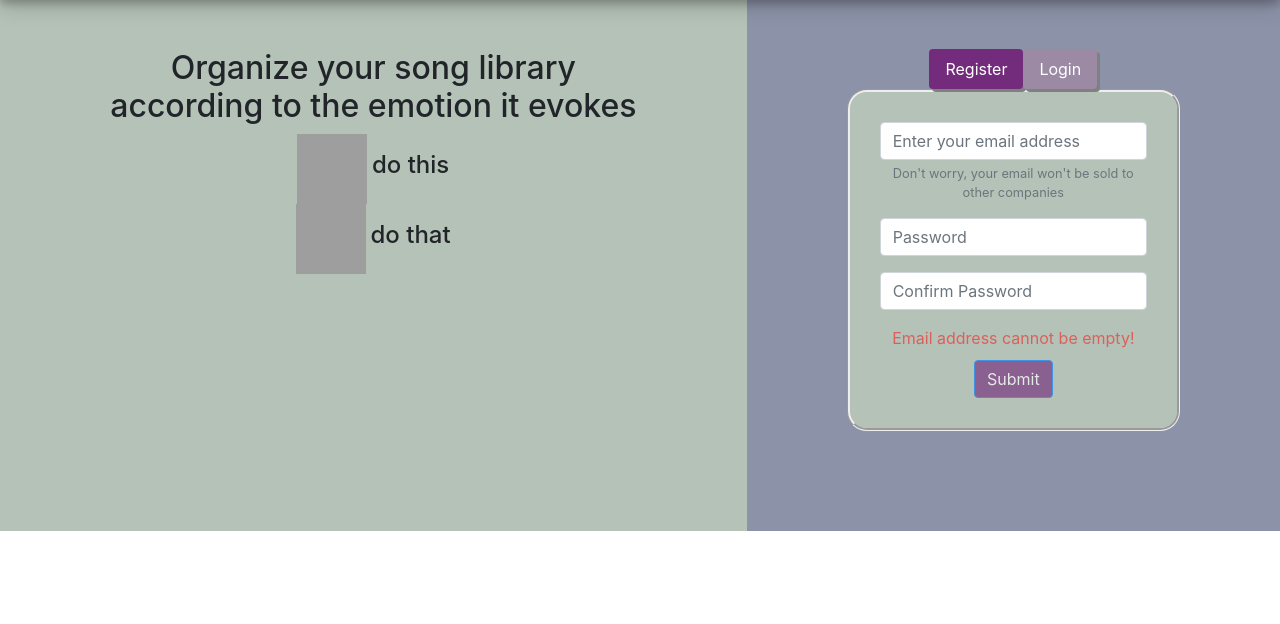
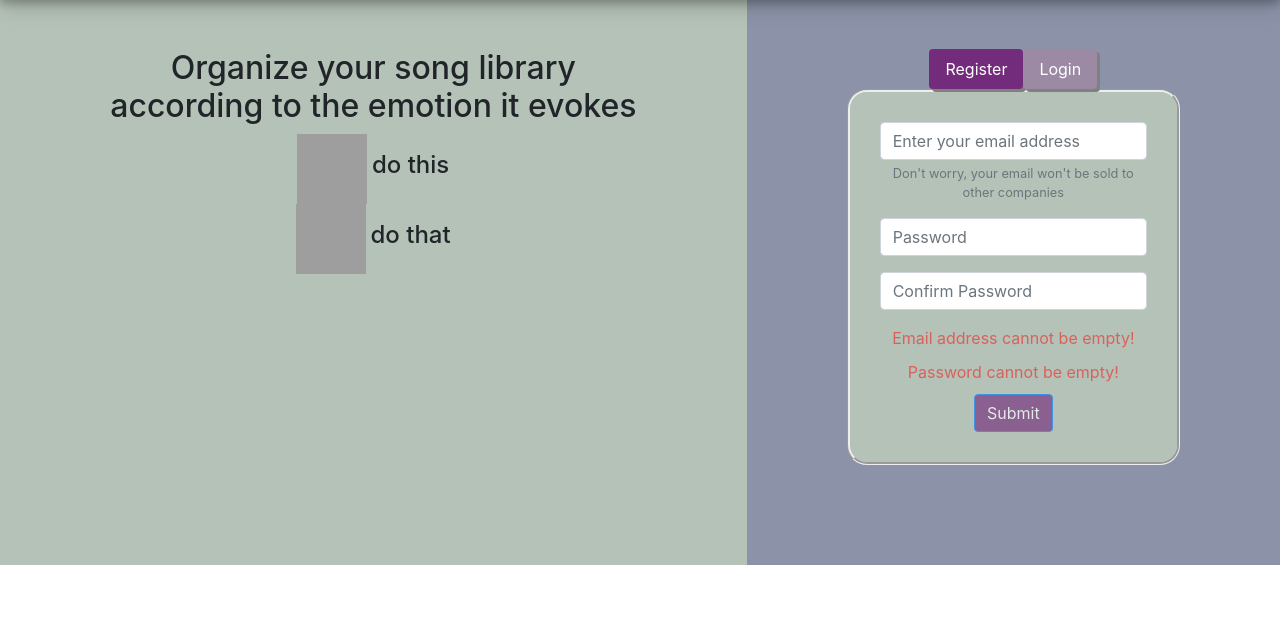
Before and after one commit to akench/MusicEmotionsClassifier, a Flask app: page / in a window 1280 px wide. Shown: the part 71-695 px from the top of the page. Run offline with Flask 2, Linux system fonts and the light colour scheme; some libraries are stand-ins or nearby versions; grey boxes are pictures that could not be loaded.

Commit message:
password cannot be empty

```diff
--- a/app/static/scripts/main.js
+++ b/app/static/scripts/main.js
@@ -8,12 +8,25 @@
         checkEmailNotEmptyLogin();
         checkEmailNotEmptyRegister();
 
+        // same for password
+        checkPasswordNotEmptyLogin();
+        checkPasswordNotEmptyRegister();
+
+        // click register btn
         $('#register-submit-btn').on('click', sendRegisterData);
 
+        // click login btn
+        // TODO hi
+
+        // do passwords match for registering?
         $('#input-password-reg, #input-confirm-password-reg').on('change keyup mouseup', checkPasswordsMatch);
 
+        // did you leave any password fields blank?
+        $('#input-password-reg, #input-confirm-password-reg').on('change keyup mouseup', checkPasswordNotEmptyRegister);
+        $('#input-password-login').on('change keyup mouseup', checkEmailNotEmptyLogin);
+
+        // did you leave any email fields blank?
         $('#input-email-reg').on('change keyup mouseup', checkEmailNotEmptyRegister);
-
         $('#input-email-login').on('change keyup mouseup', checkEmailNotEmptyLogin);
 
         // set up click listener to send url to server
@@ -66,6 +79,35 @@
         } else {
             $('#passwd-not-match').hide(100);
             $('#register-submit-btn').prop("disabled", false);
+        }
+    }
+
+
+    function checkPasswordNotEmptyRegister() {
+
+        let pass = $('#input-password-reg').val();
+        let confirmPass = $('#input-confirm-password-reg').val();
+
+        if(pass === "" || confirmPass == "") {
+            $('#passwd-empty-register').show(100);
+            $('#register-submit-btn').prop("disabled", true);
+        } else {
+            $('#passwd-empty-register').hide(100);
+            $('#register-submit-btn').prop("disabled", false);
+        }
+    }
+
+
+    function checkPasswordNotEmptyLogin() {
+
+        let pass = $('#input-password-login').val();
+
+        if(pass === "") {
+            $('#passwd-empty-login').show(100);
+            $('#login-submit-btn').prop("disabled", true);
+        } else {
+            $('#passwd-empty-login').hide(100);
+            $('#login-submit-btn').prop("disabled", false);
         }
     }
 
--- a/app/templates/home.html
+++ b/app/templates/home.html
@@ -74,9 +74,13 @@
                             <div id="email-empty-register" class="auth-err" style="display: none;">
                                 Email address cannot be empty!
                             </div>
+                            <div id="passwd-empty-register" class="auth-err" style="display: none;">
+                                Password cannot be empty!
+                            </div>
                             <div id="passwd-not-match" class="auth-err" style="display: none;">
                                 Passwords do not match!
                             </div>
+
 
                             <button type="button" class="btn btn-primary" id="register-submit-btn">Submit</button>
                         </form>
@@ -99,6 +103,9 @@
                             <div id="email-empty-login" class="auth-err" style="display: none;">
                                 Email address cannot be empty!
                             </div>
+                            <div id="password-empty-login" class="auth-err" style="display: none;">
+                                Password cannot be empty!
+                            </div>
 
                             <button type="button" class="btn btn-primary" id="login-submit-btn" onclick="sendLoginData()">Submit</button>
 
```
